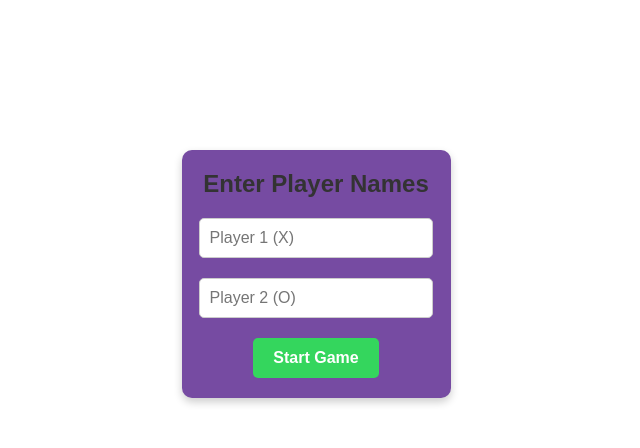
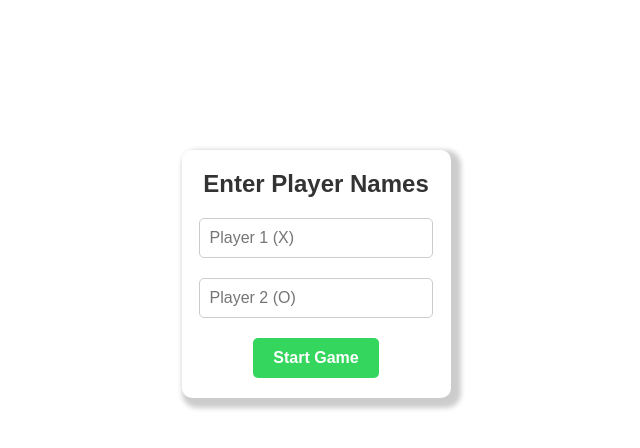
Before and after one commit to Shrey-Prajapati-0520/TicTacToe, a React (Vite) app: page /game in a window 1280 px wide. Shown: the top 448 px of the page, without its empty margins (324-964 px from the left). Built offline with nearby package versions, Linux system fonts and the light colour scheme.

Commit message:
player name board eidted

```diff
--- a/src/App.css
+++ b/src/App.css
@@ -101,8 +101,8 @@
   display: flex;
   flex-direction: column;
   align-items: center;
-  background-color: #764ba2;
-  box-shadow: 0 4px 8px rgba(0, 0, 0, 0.2);
+  background-color: white;
+  box-shadow: 5px 5px 5px 5px rgba(0, 0, 0, 0.2);
 }
 h2{
   margin-bottom: 10px;
```
